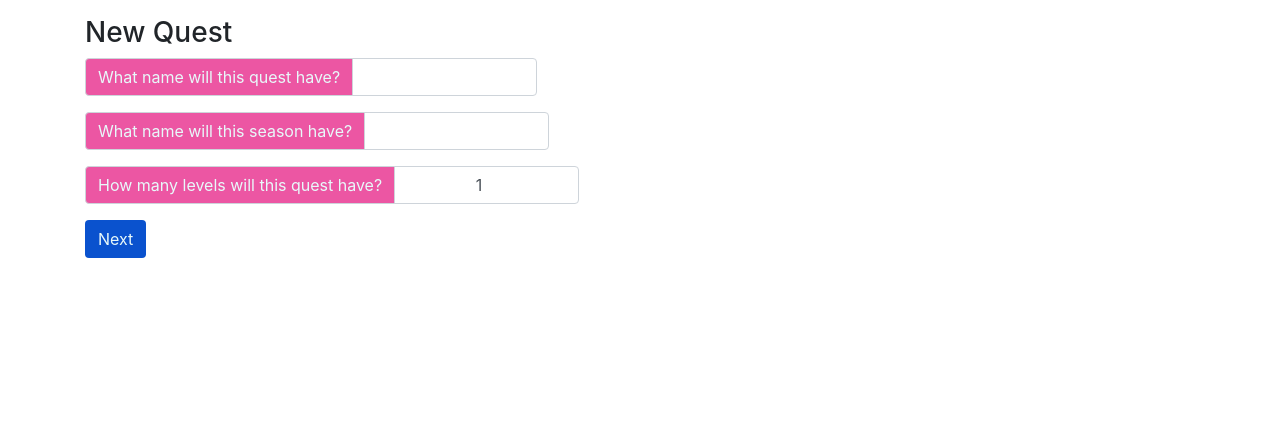
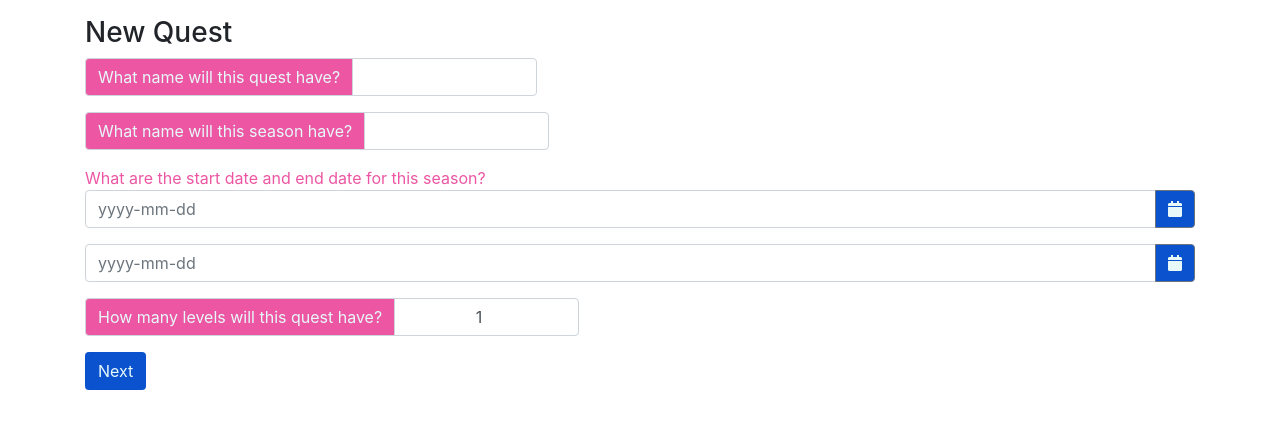
Before and after one commit to VinayOne/millie-game-module, an Angular app: page /dashboard in a window 1280 px wide. Shown: the top 428 px of the page. Built offline with nearby package versions, Linux system fonts and the light colour scheme.

Commit message:
Finishing first draft of dashboard interface

```diff
--- a/angular.json
+++ b/angular.json
@@ -30,7 +30,11 @@
               "node_modules/bootstrap/dist/css/bootstrap.min.css",
               "src/styles.css"
             ],
-            "scripts": []
+            "scripts": [
+              "node_modules/jquery/dist/jquery.min.js",
+              "node_modules/popper.js/dist/umd/popper.min.js",
+              "node_modules/bootstrap/dist/js/bootstrap.min.js"
+            ]
           },
           "configurations": {
             "production": {
--- a/src/app/app.module.ts
+++ b/src/app/app.module.ts
@@ -3,6 +3,7 @@ import { BrowserModule } from '@angular/platform-browser';
 import { NgbModule } from '@ng-bootstrap/ng-bootstrap';
 import { HttpClientModule } from '@angular/common/http';
 import { FormsModule } from '@angular/forms';
+import { FontAwesomeModule } from '@fortawesome/angular-fontawesome';
 
 import { AppRoutingModule } from './app-routing.module';
 import { AppComponent } from './app.component';
@@ -48,7 +49,8 @@ import { CreatorDashboardComponent } from './components/creator-dashboard/creato
     AppRoutingModule,
     NgbModule,
     HttpClientModule,
-    FormsModule
+    FormsModule,
+    FontAwesomeModule
   ],
   providers: [],
   bootstrap: [AppComponent]
--- a/src/app/components/level-dashboard/level-dashboard.component.css
+++ b/src/app/components/level-dashboard/level-dashboard.component.css
@@ -1,6 +1,10 @@
-#numOfQuestionsLabel, #amountOfMilliesLabel, #imageLinkLabel, #constructLinkLabel {
+#numOfQuestionsLabel, #amountOfMilliesLabel, #imageLinkLabel {
 	background-color: #EC56A3;
 	color: #E8F9FA;
+}
+
+#constructLinkLabel {
+	color: #EC56A3;
 }
 
 button {
--- a/src/app/components/level-dashboard/level-dashboard.component.html
+++ b/src/app/components/level-dashboard/level-dashboard.component.html
@@ -59,14 +59,15 @@
 		    	<input type="form-text" class="form-control text-center" [(ngModel)]="image" name="image">
 		    </div>
 	  	</div>
-	  	<div class="form-group">
-		    <div class="input-group mb-2">
-		    	<div class="input-group-prepend">
-		        	<div class="input-group-text" id="constructLinkLabel">What is the  link for the Construct game?</div>
-		    	</div>
-		    	<input type="form-text" class="form-control text-center" [(ngModel)]="constructGame" name="constructGame">
-		    </div>
-	  	</div>
+	  	<div class="form-group dropdown">
+	  		<div id="constructLinkLabel">What is the  link for the Construct game?</div>
+			<button class="btn btn-secondary dropdown-toggle" type="button" id="dropdownMenuButton" data-toggle="dropdown" aria-haspopup="true" aria-expanded="false">
+				{{constructGame || "No game selected"}}
+			</button>
+			<div class="dropdown-menu" aria-labelledby="dropdownMenuButton">
+				<a class="dropdown-item form-control" value="Water Sort" name="constructGame" (click)="setGame()">Water Sort</a>
+			</div>
+		</div>
 	  	<div *ngIf="!lastQuestion">
 			<button type="submit" class="btn" (click)="onNext()">Next</button>
 		</div>
--- a/src/app/components/level-dashboard/level-dashboard.component.ts
+++ b/src/app/components/level-dashboard/level-dashboard.component.ts
@@ -29,8 +29,12 @@ export class LevelDashboardComponent implements OnInit {
     return new Array(this.numOfQuestions);
   }
 
+  setGame() {
+    this.constructGame = "Water Sort";
+  }
+
   onNext() {
-    console.log(this.radioSelected);
+    console.log(this.constructGame);
 
     for (let index = 0; index < this.numOfQuestions; index++)
       this.questions[index].correct = this.questions[index].answer[this.radioSelected];
@@ -42,8 +46,6 @@ export class LevelDashboardComponent implements OnInit {
       constructGame: this.constructGame
     };
 
-    console.log(this.levels);
-
     this.level++;
     this.numOfQuestions = 1;
     if (this.level == this.state.levels)
--- a/src/app/components/quest-dashboard/quest-dashboard.component.css
+++ b/src/app/components/quest-dashboard/quest-dashboard.component.css
@@ -1,6 +1,10 @@
 #numOfLevelsLabel, #questNameLabel, #seasonNameLabel {
 	background-color: #EC56A3;
 	color: #E8F9FA;
+}
+
+#datesLabel {
+	color: #EC56A3;
 }
 
 button {
--- a/src/app/components/quest-dashboard/quest-dashboard.component.html
+++ b/src/app/components/quest-dashboard/quest-dashboard.component.html
@@ -17,6 +17,27 @@
 		    	<input type="text" class="form-control col-lg-2 text-center" [(ngModel)]="seasonName" name="seasonName">
 		    </div>
 	  	</div>
+	  	<div id="datesLabel">What are the start date and end date for this season?</div>
+	  	<div class="form-group">
+	  		<div class="input-group">
+	  			<input class="form-control" placeholder="yyyy-mm-dd" name="dp" [(ngModel)]="startDate" ngbDatepicker #s="ngbDatepicker">
+		      	<div class="input-group-append">
+		        	<button class="btn btn-outline-secondary" (click)="s.toggle()" type="button">
+		        		<fa-icon [icon]="faCalendar"></fa-icon>
+		        	</button>
+		      	</div>
+	  		</div>
+	  	</div>
+	  	<div class="form-group">
+	  		<div class="input-group">
+	  			<input class="form-control" placeholder="yyyy-mm-dd" name="dp" [(ngModel)]="endDate" ngbDatepicker #e="ngbDatepicker">
+		      	<div class="input-group-append">
+		        	<button class="btn btn-outline-secondary" (click)="e.toggle()" type="button">
+		        		<fa-icon [icon]="faCalendar"></fa-icon>
+		        	</button>
+		      	</div>
+	  		</div>
+	  	</div>
 		<div class="form-group">
 		    <div class="input-group mb-2">
 		    	<div class="input-group-prepend">
--- a/src/app/components/quest-dashboard/quest-dashboard.component.ts
+++ b/src/app/components/quest-dashboard/quest-dashboard.component.ts
@@ -1,4 +1,6 @@
 import { Component, OnInit, Output, EventEmitter } from '@angular/core';
+import { faCalendar } from '@fortawesome/free-solid-svg-icons';
+import {NgbDateStruct} from '@ng-bootstrap/ng-bootstrap';
 
 @Component({
   selector: 'app-quest-dashboard',
@@ -6,6 +8,10 @@ import { Component, OnInit, Output, EventEmitter } from '@angular/core';
   styleUrls: ['./quest-dashboard.component.css']
 })
 export class QuestDashboardComponent implements OnInit {
+  faCalendar: any = faCalendar;
+  startDate: NgbDateStruct = { year: 0, month: 0, day: 0};
+  endDate: NgbDateStruct = { year: 0, month: 0, day: 0};
+
   questName: string = "";
   seasonName: string = "";
   levels: number = 1;
@@ -20,6 +26,8 @@ export class QuestDashboardComponent implements OnInit {
     this.state.emit({
       questName: this.questName,
       seasonName: this.seasonName,
+      startDate: this.startDate,
+      endDate: this.endDate,
       levels: this.levels,
       settingLevels: false
     });
```
Also changed, not shown: package.json (+7 -0 lines), 1 other file (tests, documents, lock files or other folders).
